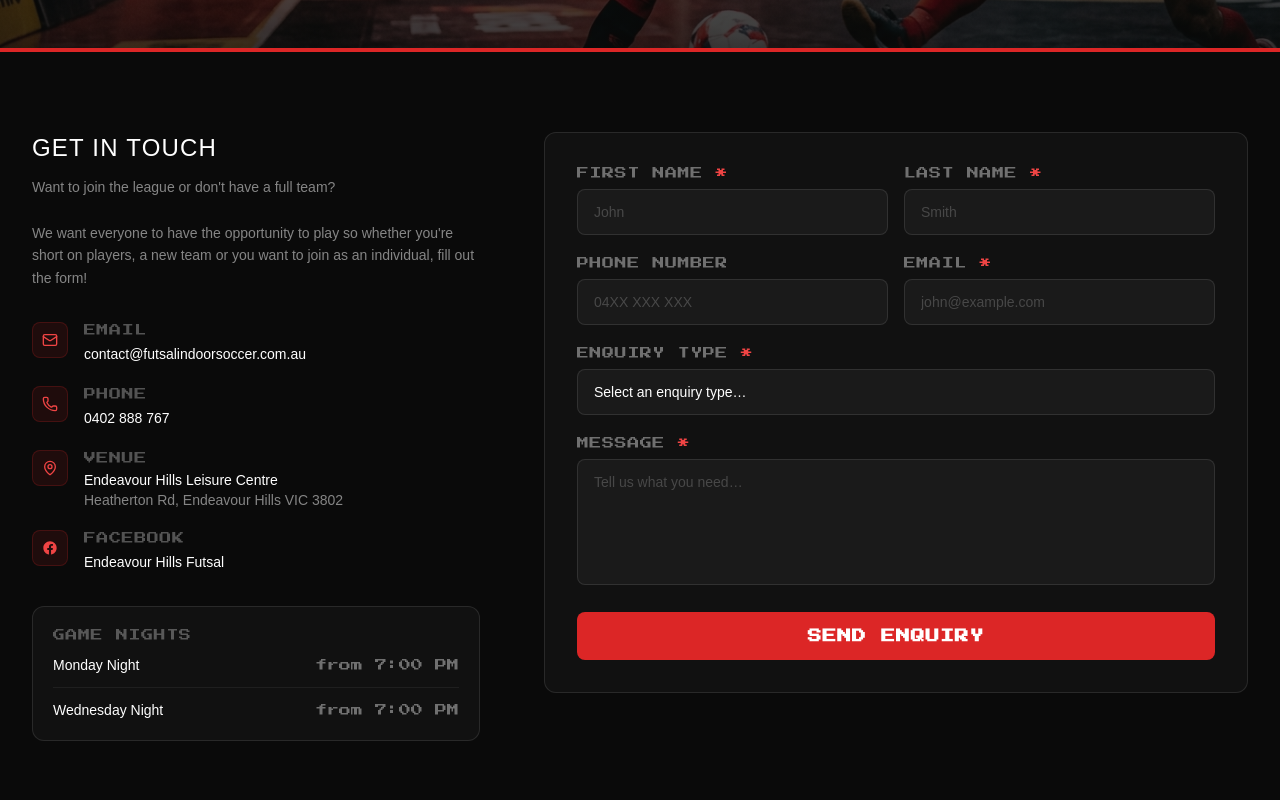
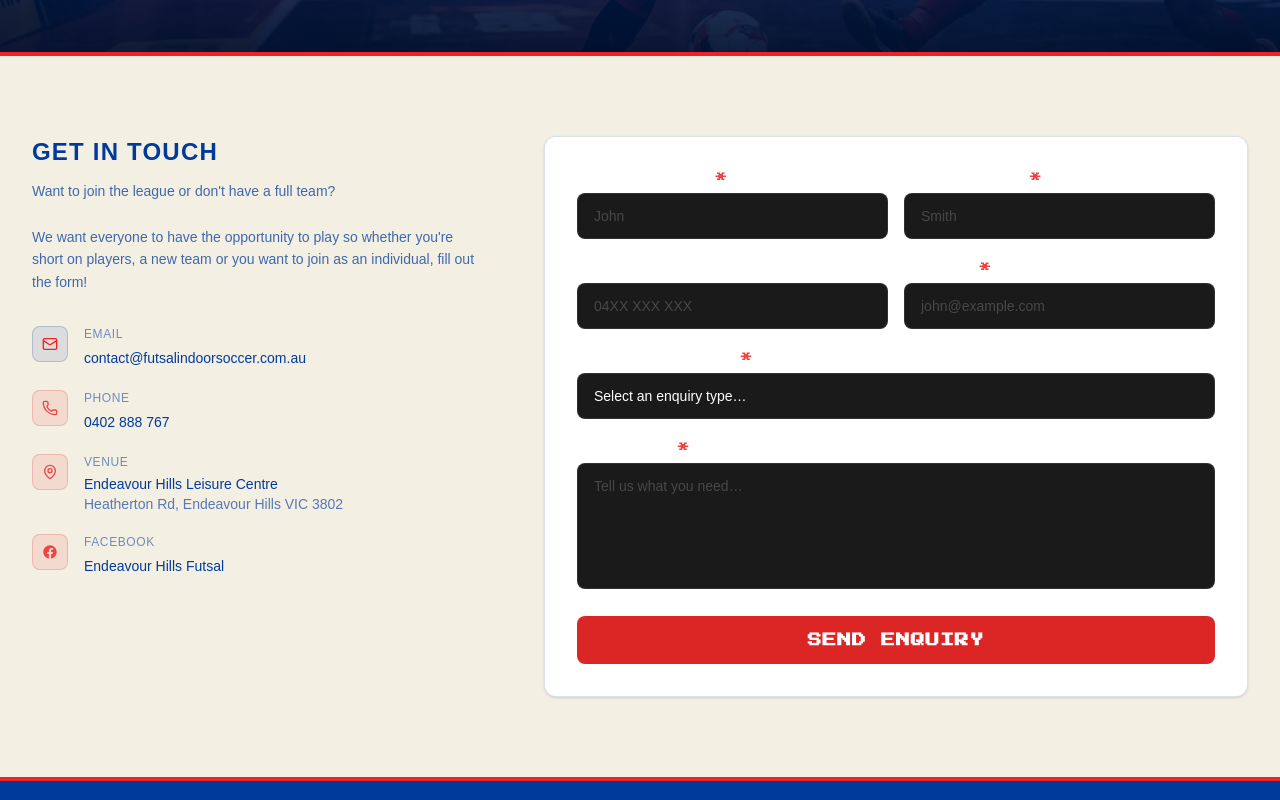
Before and after one commit to olu-git/futsal-site, a Next.js app: page /contact in a window 1280 px wide. Shown: the part 400-1200 px from the top of the page. Built offline with nearby package versions, Linux system fonts and the light colour scheme; a web font is replaced by a local one.

Commit message:
Update contact page theme

```diff
--- a/src/app/contact/page.tsx
+++ b/src/app/contact/page.tsx
@@ -35,12 +35,12 @@ export default function ContactPage() {
   return (
     <div>
       {/* Hero */}
-      <section className="relative overflow-hidden min-h-[360px] flex items-center justify-center">
+      <section className="relative overflow-hidden min-h-[360px] flex items-center justify-center border-b-4 border-[var(--fis-red)]">
         <div
           className="absolute inset-0 bg-cover bg-center"
           style={{ backgroundImage: "url('/hero-bg.png')" }}
         />
-        <div className="absolute inset-0 bg-gradient-to-b from-[#0A0A0AEE] via-[#0A0A0A99] to-[#0A0A0ACC]" />
+        <div className="absolute inset-0 bg-gradient-to-b from-[#001744ee] via-[#002469c4] to-[#001132ee]" />
 
         <div className="relative z-10 text-center px-4 sm:px-6 lg:px-8 py-20 sm:py-24">
           <div className="flex flex-col items-center">
@@ -53,21 +53,20 @@ export default function ContactPage() {
           </div>
         </div>
 
-        <div className="absolute bottom-0 left-0 right-0 h-1 bg-red-600" />
       </section>
 
       {/* Main content */}
-      <section className="bg-[#0A0A0A] py-20 sm:py-[80px]">
+      <section className="bg-[var(--fis-cream)] py-20 sm:py-[80px]">
         <div className="mx-auto max-w-7xl px-4 sm:px-6 lg:px-8">
           <div className="grid grid-cols-1 lg:grid-cols-5 gap-12 lg:gap-16">
 
             {/* Left — contact info */}
             <div className="lg:col-span-2 space-y-8">
               <div>
-                <h2 className="font-[family-name:var(--font-heading)] text-2xl uppercase tracking-wider text-white">
+                <h2 className="text-2xl font-black uppercase tracking-wider text-[var(--fis-blue)]">
                   Get in touch
                 </h2>
-                <p className="mt-3 text-sm text-white/50 leading-relaxed">
+                <p className="mt-3 text-sm leading-relaxed text-[var(--fis-blue)]/75">
                   Want to join the league or don&apos;t have a full team? <br/><br/> We want everyone to have the opportunity to play so whether you&apos;re short on players, a new team
                   or you want to join as an individual, fill out the form!
                 </p>
@@ -75,14 +74,14 @@ export default function ContactPage() {
 
               <div className="space-y-5">
                 <div className="flex items-start gap-4">
-                  <div className="flex-shrink-0 w-9 h-9 rounded-lg bg-red-600/10 border border-red-600/20 flex items-center justify-center">
-                    <Mail className="h-4 w-4 text-red-500" />
+                    <div className="flex-shrink-0 w-9 h-9 rounded-lg bg-[var(--fis-blue)]/10 border border-[var(--fis-blue)]/20 flex items-center justify-center">
+                    <Mail className="h-4 w-4 text-[var(--fis-red)]" />
                   </div>
                   <div>
-                    <p className="text-xs text-white/30 font-[family-name:var(--font-geist-mono)] uppercase tracking-wider mb-1">Email</p>
+                    <p className="text-xs text-[var(--fis-blue)]/55 uppercase tracking-wider mb-1">Email</p>
                     <a
                       href="mailto:contact@futsalindoorsoccer.com.au"
-                      className="text-sm text-white hover:text-red-400 transition-colors"
+                      className="text-sm text-[var(--fis-blue)] hover:text-[var(--fis-red)] transition-colors"
                     >
                       contact@futsalindoorsoccer.com.au
                     </a>
@@ -94,10 +93,10 @@ export default function ContactPage() {
                     <Phone className="h-4 w-4 text-red-500" />
                   </div>
                   <div>
-                    <p className="text-xs text-white/30 font-[family-name:var(--font-geist-mono)] uppercase tracking-wider mb-1">Phone</p>
+                    <p className="text-xs text-[var(--fis-blue)]/55 uppercase tracking-wider mb-1">Phone</p>
                     <a
                       href="tel:+61402888767"
-                      className="text-sm text-white hover:text-red-400 transition-colors"
+                      className="text-sm text-[var(--fis-blue)] hover:text-[var(--fis-red)] transition-colors"
                     >
                       0402 888 767
                     </a>
@@ -109,9 +108,9 @@ export default function ContactPage() {
                     <MapPin className="h-4 w-4 text-red-500" />
                   </div>
                   <div>
-                    <p className="text-xs text-white/30 font-[family-name:var(--font-geist-mono)] uppercase tracking-wider mb-1">Venue</p>
-                    <p className="text-sm text-white">Endeavour Hills Leisure Centre</p>
-                    <p className="text-sm text-white/50">Heatherton Rd, Endeavour Hills VIC 3802</p>
+                    <p className="text-xs text-[var(--fis-blue)]/55 uppercase tracking-wider mb-1">Venue</p>
+                    <p className="text-sm text-[var(--fis-blue)]">Endeavour Hills Leisure Centre</p>
+                    <p className="text-sm text-[var(--fis-blue)]/65">Heatherton Rd, Endeavour Hills VIC 3802</p>
                   </div>
                 </div>
 
@@ -122,12 +121,12 @@ export default function ContactPage() {
                     </svg>
                   </div>
                   <div>
-                    <p className="text-xs text-white/30 font-[family-name:var(--font-geist-mono)] uppercase tracking-wider mb-1">Facebook</p>
+                    <p className="text-xs text-[var(--fis-blue)]/55 uppercase tracking-wider mb-1">Facebook</p>
                     <a
                       href="https://www.facebook.com/futsalis/"
                       target="_blank"
                       rel="noopener noreferrer"
-                      className="text-sm text-white hover:text-red-400 transition-colors"
+                      className="text-sm text-[var(--fis-blue)] hover:text-[var(--fis-red)] transition-colors"
                     >
                       Endeavour Hills Futsal
                     </a>
@@ -135,31 +134,18 @@ export default function ContactPage() {
                 </div>
               </div>
 
-              {/* Game nights info */}
-              <div className="rounded-xl border border-white/10 bg-[#111111] p-5 space-y-3">
-                <p className="text-xs text-white/30 font-[family-name:var(--font-geist-mono)] uppercase tracking-wider">Game Nights</p>
-                <div className="flex items-center justify-between">
-                  <span className="text-sm text-white">Monday Night</span>
-                  <span className="text-xs text-white/40 font-[family-name:var(--font-geist-mono)]">from 7:00 PM</span>
-                </div>
-                <div className="h-px bg-white/[0.06]" />
-                <div className="flex items-center justify-between">
-                  <span className="text-sm text-white">Wednesday Night</span>
-                  <span className="text-xs text-white/40 font-[family-name:var(--font-geist-mono)]">from 7:00 PM</span>
-                </div>
-              </div>
             </div>
 
             {/* Right — form */}
             <div className="lg:col-span-3">
-              <div className="rounded-xl border border-white/10 bg-[#111111] p-6 sm:p-8">
+              <div className="rounded-xl border border-[var(--fis-blue)]/15 bg-white p-6 sm:p-8 shadow-sm">
                 {status === "success" ? (
                   <div className="flex flex-col items-center justify-center py-16 text-center gap-4">
                     <CheckCircle className="h-12 w-12 text-green-500" />
-                    <h3 className="font-[family-name:var(--font-heading)] text-xl uppercase tracking-wider text-white">
+                    <h3 className="text-xl font-black uppercase tracking-wider text-[var(--fis-blue)]">
                       Message Sent!
                     </h3>
-                    <p className="text-sm text-white/50 max-w-xs">
+                    <p className="text-sm text-[var(--fis-blue)]/70 max-w-xs">
                       Thanks for reaching out. We&apos;ll get back to you as soon as possible.
                     </p>
                     <button
```
